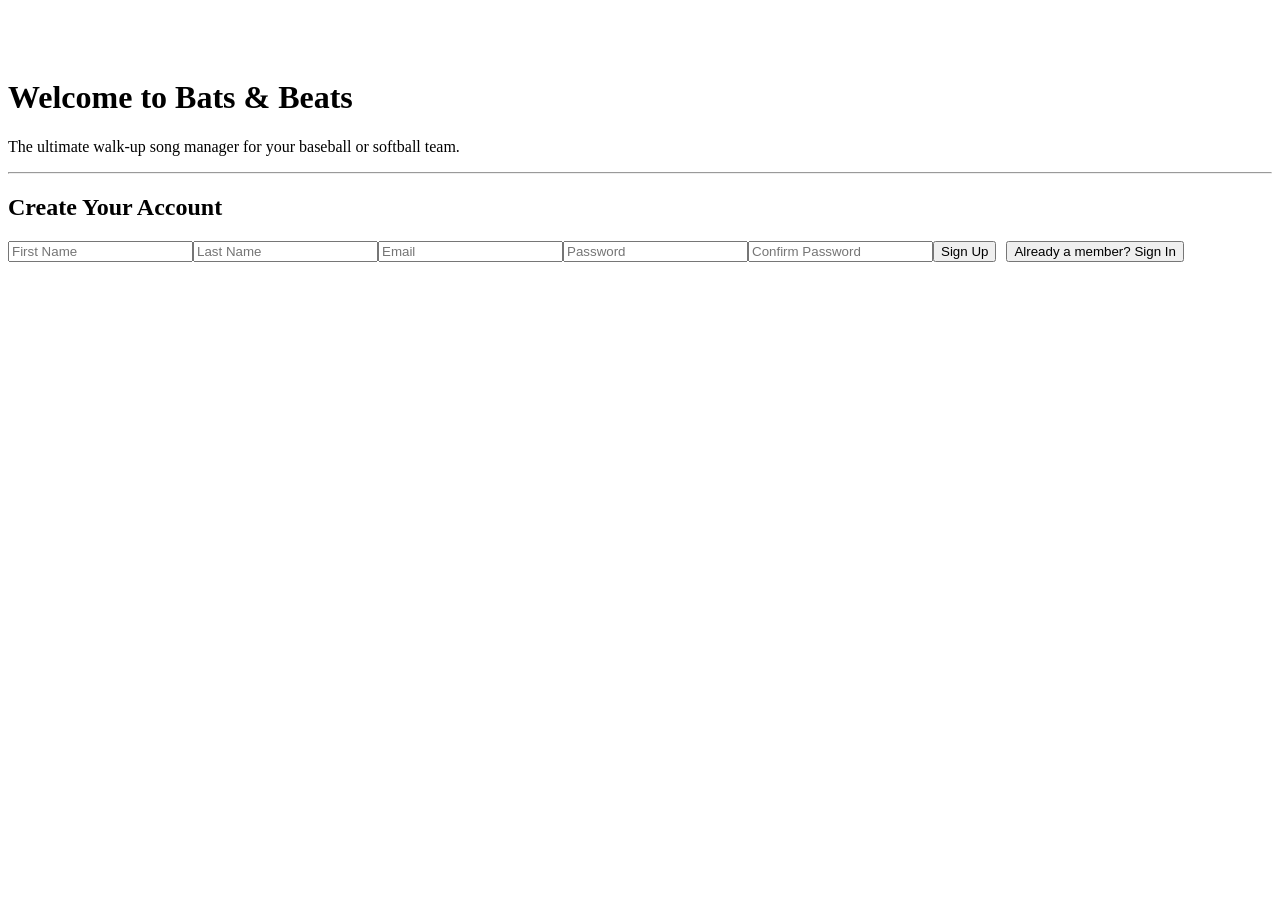
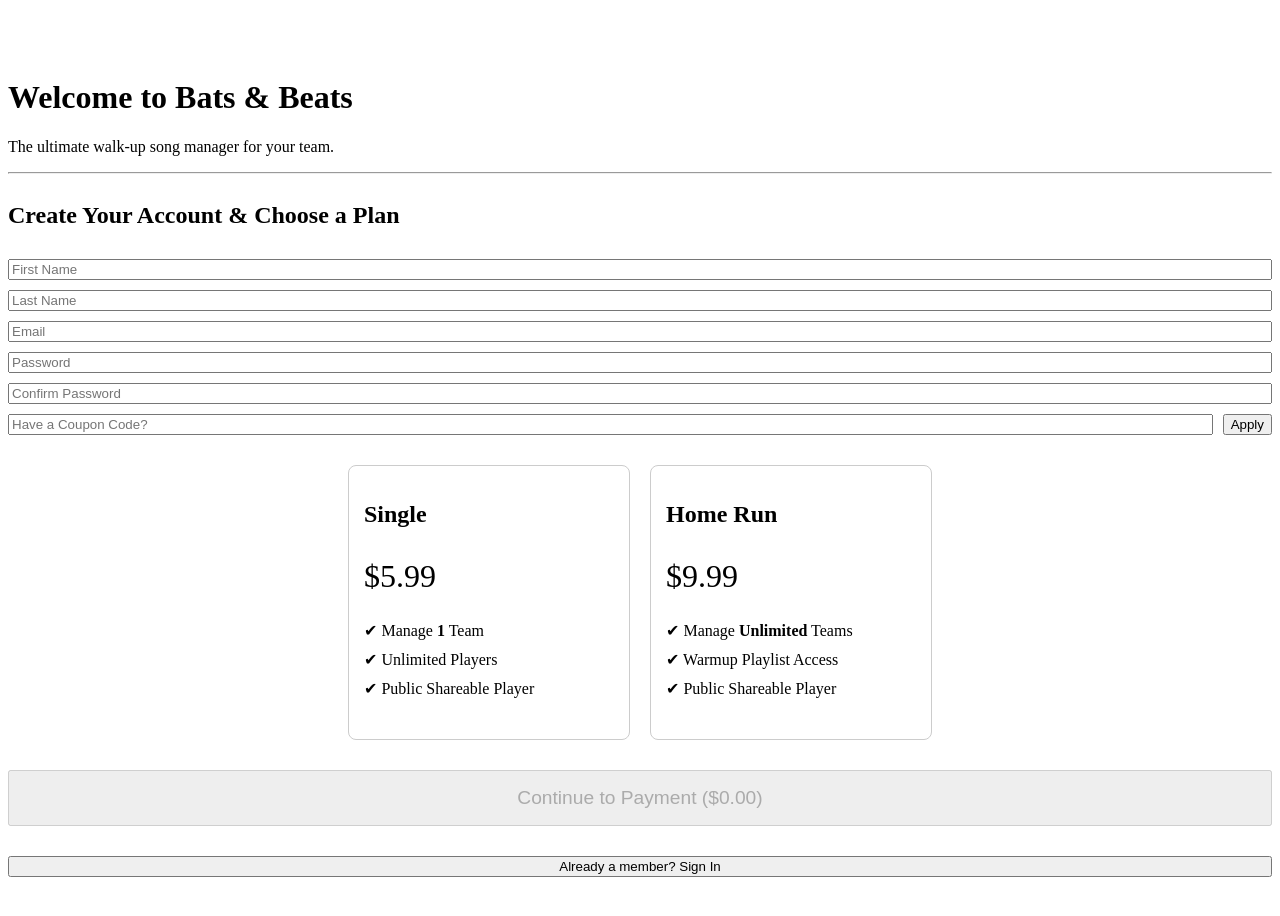
Before and after one commit to ucsbgaucho00/bats-beats, a React (Vite) app: page / in a window 1280 px wide. Shown: the top 916 px of the page. Before the commit the page ends 800 px from the top, so only its background shows below. Built offline with nearby package versions, Linux system fonts and the light colour scheme; no server answers.

Commit message:
feat: Implement new single-page signup and checkout flow

```diff
--- a/src/App.jsx
+++ b/src/App.jsx
@@ -4,7 +4,6 @@ import { useState, useEffect } from 'react'
 import { supabase } from './supabaseClient'
 import { Routes, Route, Navigate, Outlet, useLocation } from 'react-router-dom'
 import LandingPage from './LandingPage'
-import PricingPage from './PricingPage'
 import Dashboard from './Dashboard'
 import PlayerManager from './PlayerManager'
 import WarmupPlayer from './WarmupPlayer'
@@ -44,7 +43,7 @@ const ProtectedRoutes = () => {
 
   if (loading) return <div>Loading session...</div>
   if (!session) return <Navigate to="/" state={{ from: location }} replace />
-  if (!profile?.license) return <Navigate to="/pricing" state={{ from: location }} replace />
+  if (!profile?.license) return <Navigate to="/" state={{ from: location }} replace />
 
   return <Outlet context={{ session }} />
 };
@@ -60,8 +59,7 @@ function App() {
         <Route path="/public/:shareId/warmup" element={<PublicWarmupPlayer />} />
 
         {/* --- Authenticated-only Routes --- */}
-        <Route path="/pricing" element={<PricingPage />} />
-        <Route element={<ProtectedRoutes />}>
+                <Route element={<ProtectedRoutes />}>
           <Route path="/dashboard" element={<Dashboard />} />
           <Route path="/team/:teamId" element={<PlayerManager />} />
           <Route path="/team/:teamId/warmup" element={<WarmupPlayer />} />
--- a/src/LandingPage.jsx
+++ b/src/LandingPage.jsx
@@ -1,5 +1,3 @@
-// Re-deploying to apply new Vercel environment variables
-
 // src/LandingPage.jsx
 
 import { useState } from 'react'
@@ -15,49 +13,110 @@ const validatePassword = (password) => {
   return null;
 };
 
+// Basic styling for the pricing table
+const styles = {
+  pricingTable: {
+    display: 'flex',
+    justifyContent: 'center',
+    gap: '20px',
+    margin: '20px 0',
+    flexWrap: 'wrap',
+  },
+  plan: {
+    border: '1px solid #ccc',
+    borderRadius: '8px',
+    padding: '15px',
+    width: '250px',
+    display: 'flex',
+    flexDirection: 'column',
+    cursor: 'pointer',
+  },
+  planTitle: {
+    fontSize: '1.5em',
+    fontWeight: 'bold',
+  },
+  planPrice: {
+    fontSize: '2em',
+    margin: '10px 0',
+  },
+  featuresList: {
+    listStyle: 'none',
+    padding: 0,
+    textAlign: 'left',
+    flexGrow: 1,
+  },
+  featureItem: {
+    marginBottom: '10px',
+  },
+};
+
 export default function LandingPage() {
   const [loading, setLoading] = useState(false)
   const [isSigningIn, setIsSigningIn] = useState(false)
   const navigate = useNavigate()
 
+  // Form state
   const [firstName, setFirstName] = useState('')
   const [lastName, setLastName] = useState('')
   const [email, setEmail] = useState('')
   const [password, setPassword] = useState('')
   const [confirmPassword, setConfirmPassword] = useState('')
 
-  const handleSignUp = async (event) => {
-    event.preventDefault()
+  // Plan selection state
+  const [selectedPlan, setSelectedPlan] = useState(null) // 'single' or 'home_run'
+  const [couponCode, setCouponCode] = useState('')
+  const [totalPrice, setTotalPrice] = useState(0)
+
+  const handleApplyCoupon = async () => {
+    alert('Coupon functionality will be implemented in the next step!');
+  }
+
+  const handleSelectPlan = (plan, price) => {
+    setSelectedPlan(plan);
+    setTotalPrice(price); // This will be updated later to reflect coupon discounts
+  }
+
+  const handleContinueToPayment = async () => {
+    if (!selectedPlan) {
+      return alert('Please select a license plan.');
+    }
     if (password !== confirmPassword) {
-      alert("Passwords do not match.");
-      return;
+      return alert("Passwords do not match.");
     }
     const passwordError = validatePassword(password);
     if (passwordError) {
-      alert(passwordError);
-      return;
+      return alert(passwordError);
     }
-    setLoading(true)
+
+    setLoading(true);
     try {
-      // Pass the user's name in the options.data field
-      const { data, error } = await supabase.auth.signUp({
-        email: email,
-        password: password,
+      // Step 1: Sign up the user
+      const { data: signUpData, error: signUpError } = await supabase.auth.signUp({
+        email,
+        password,
         options: {
-          data: {
-            first_name: firstName,
-            last_name: lastName,
-          },
-        },
-      })
-      if (error) throw error
+          data: { first_name: firstName, last_name: lastName }
+        }
+      });
+      if (signUpError) throw signUpError;
+      if (!signUpData.user) throw new Error("Sign-up did not return a user.");
 
-      alert('Success! You will now be taken to the pricing page.')
-      navigate('/pricing')
+      // Step 2: Immediately sign the user in to create a session
+      await supabase.auth.signInWithPassword({ email, password });
+
+      // Step 3: Create the Stripe checkout session
+      const priceId = selectedPlan === 'single' ? 'price_1RlcrbIjwUvbU06TzNxDJYkJ' : 'price_1RlcroIjwUvbU06TJIpGIBlT';
+      const { data: checkoutData, error: checkoutError } = await supabase.functions.invoke('create-checkout-session', {
+        body: { priceId, couponCode: couponCode || null }
+      });
+      if (checkoutError) throw checkoutError;
+
+      // Step 4: Redirect to Stripe
+      window.location.href = checkoutData.url;
+
     } catch (error) {
-      alert(error.error_description || error.message)
-    } finally {
-      setLoading(false)
+      alert(error.error_description || error.message);
+      setLoading(false);
     }
   }
 
@@ -65,10 +124,7 @@ export default function LandingPage() {
     event.preventDefault()
     setLoading(true)
     try {
-      const { error } = await supabase.auth.signInWithPassword({
-        email: email,
-        password: password,
-      })
+      const { error } = await supabase.auth.signInWithPassword({ email, password })
       if (error) throw error
       navigate('/dashboard')
     } catch (error) {
@@ -81,7 +137,7 @@ export default function LandingPage() {
   return (
     <div>
       <h1>Welcome to Bats & Beats</h1>
-      <p>The ultimate walk-up song manager for your baseball or softball team.</p>
+      <p>The ultimate walk-up song manager for your team.</p>
       <hr />
 
       {isSigningIn ? (
@@ -89,42 +145,49 @@ export default function LandingPage() {
           <h2>Sign In</h2>
           <input type="email" placeholder="Email" value={email} onChange={(e) => setEmail(e.target.value)} required autoComplete="email" />
           <input type="password" placeholder="Password" value={password} onChange={(e) => setPassword(e.target.value)} required autoComplete="current-password" />
-          <button type="submit" disabled={loading}>
-            {loading ? 'Signing In...' : 'Sign In'}
-          </button>
-          <button type="button" onClick={() => setIsSigningIn(false)} style={{ marginLeft: '10px' }}>
-            Need an account? Sign Up
-          </button>
+          <button type="submit" disabled={loading}>{loading ? 'Signing In...' : 'Sign In'}</button>
+          <button type="button" onClick={() => setIsSigningIn(false)} style={{ marginLeft: '10px' }}>Need an account? Sign Up</button>
         </form>
       ) : (
-        <form onSubmit={handleSignUp}>
-          <h2>Create Your Account</h2>
+        <form onSubmit={(e) => e.preventDefault()} style={{ display: 'flex', flexDirection: 'column', gap: '10px' }}>
+          <h2>Create Your Account & Choose a Plan</h2>
+
           <input type="text" placeholder="First Name" value={firstName} onChange={(e) => setFirstName(e.target.value)} required autoComplete="given-name" />
           <input type="text" placeholder="Last Name" value={lastName} onChange={(e) => setLastName(e.target.value)} required autoComplete="family-name" />
           <input type="email" placeholder="Email" value={email} onChange={(e) => setEmail(e.target.value)} required autoComplete="email" />
-          <input
-            type="password"
-            placeholder="Password"
-            value={password}
-            onChange={(e) => setPassword(e.target.value)}
-            required
-            autoComplete="new-password"
-            title="Password must be at least 12 characters and include an uppercase letter, a lowercase letter, and a number. No special characters."
-          />
-          <input
-            type="password"
-            placeholder="Confirm Password"
-            value={confirmPassword}
-            onChange={(e) => setConfirmPassword(e.target.value)}
-            required
-            autoComplete="new-password"
-          />
-          <button type="submit" disabled={loading}>
-            {loading ? 'Creating Account...' : 'Sign Up'}
+          <input type="password" placeholder="Password" value={password} onChange={(e) => setPassword(e.target.value)} required autoComplete="new-password" />
+          <input type="password" placeholder="Confirm Password" value={confirmPassword} onChange={(e) => setConfirmPassword(e.target.value)} required autoComplete="new-password" />
+
+          <div style={{ display: 'flex', gap: '10px', alignItems: 'center' }}>
+            <input type="text" placeholder="Have a Coupon Code?" value={couponCode} onChange={(e) => setCouponCode(e.target.value.toUpperCase())} style={{ flexGrow: 1 }} />
+            <button type="button" onClick={handleApplyCoupon} style={{ flexShrink: 0 }}>Apply</button>
+          </div>
+
+          <div style={styles.pricingTable}>
+            <div style={{...styles.plan, border: selectedPlan === 'single' ? '2px solid #007bff' : '1px solid #ccc'}} onClick={() => handleSelectPlan('single', 5.99)}>
+              <h2 style={styles.planTitle}>Single</h2>
+              <p style={styles.planPrice}>$5.99</p>
+              <ul style={styles.featuresList}>
+                <li style={styles.featureItem}>✔ Manage <strong>1</strong> Team</li>
+                <li style={styles.featureItem}>✔ Unlimited Players</li>
+                <li style={styles.featureItem}>✔ Public Shareable Player</li>
+              </ul>
+            </div>
+            <div style={{...styles.plan, border: selectedPlan === 'home_run' ? '2px solid #007bff' : '1px solid #ccc'}} onClick={() => handleSelectPlan('home_run', 9.99)}>
+              <h2 style={styles.planTitle}>Home Run</h2>
+              <p style={styles.planPrice}>$9.99</p>
+              <ul style={styles.featuresList}>
+                <li style={styles.featureItem}>✔ Manage <strong>Unlimited</strong> Teams</li>
+                <li style={styles.featureItem}>✔ Warmup Playlist Access</li>
+                <li style={styles.featureItem}>✔ Public Shareable Player</li>
+              </ul>
+            </div>
+          </div>
+
+          <button onClick={handleContinueToPayment} disabled={loading || !selectedPlan} style={{ padding: '15px', fontSize: '1.2em' }}>
+            {loading ? 'Processing...' : `Continue to Payment ($${totalPrice.toFixed(2)})`}
           </button>
-          <button type="button" onClick={() => setIsSigningIn(true)} style={{ marginLeft: '10px' }}>
-            Already a member? Sign In
-          </button>
+          <button type="button" onClick={() => setIsSigningIn(true)} style={{ marginTop: '20px' }}>Already a member? Sign In</button>
         </form>
       )}
     </div>
```
Also changed, not shown: 1 other file (tests, documents, lock files or other folders).
